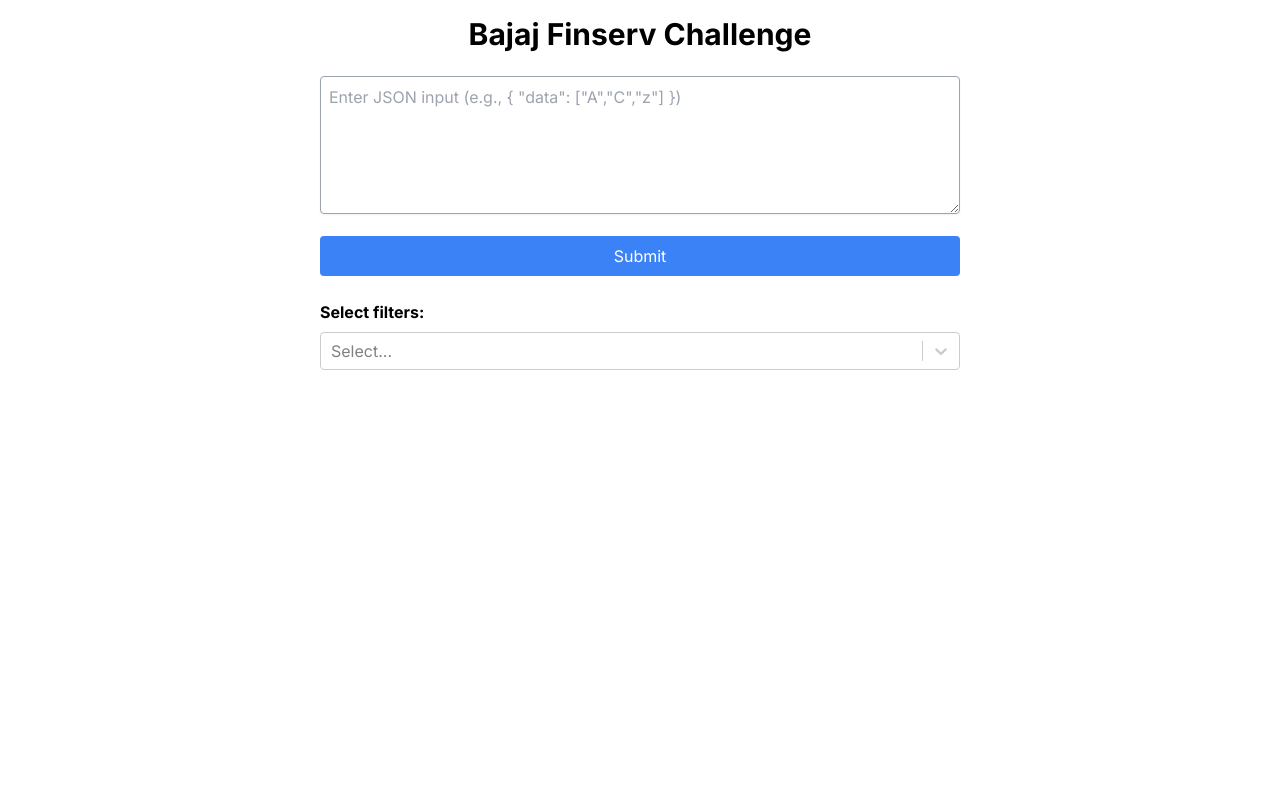
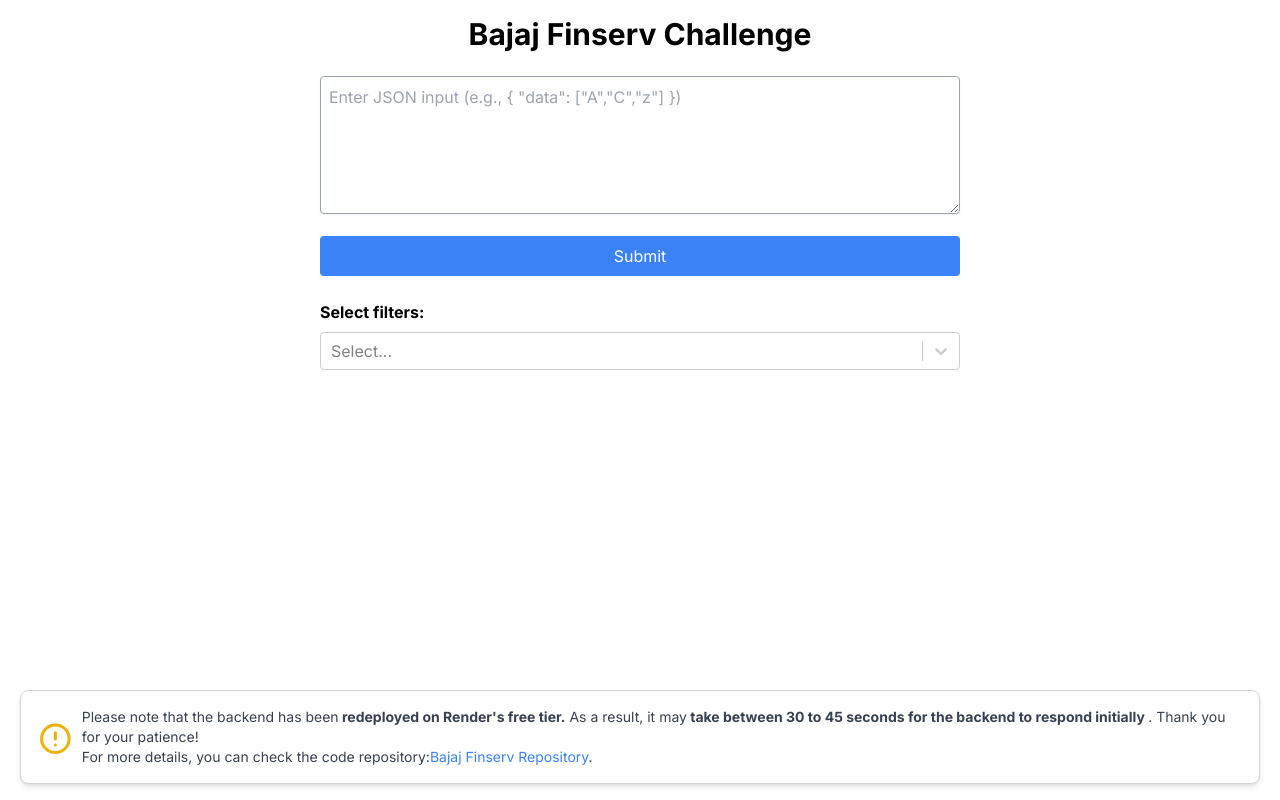
Before and after one commit to Balaganesh003/bajajfinserv, a Next.js app in the folder frontend/: page / in a window 1280 px wide. Built offline with nearby package versions, Linux system fonts and the light colour scheme.

Commit message:
chore: Update page styling and add filter message in App component

```diff
--- a/frontend/app/page.js
+++ b/frontend/app/page.js
@@ -69,7 +69,10 @@
   };
 
   return (
-    <div className="container mx-auto max-w-2xl p-4">
+    <div>
+
+    <div className="container mx-auto max-w-2xl p-4 mb-[150px]">
+
       <h1 className="text-3xl font-bold text-center mb-6">Bajaj Finserv Challenge</h1>
       <form onSubmit={handleSubmit} className="mb-6">
         <textarea
@@ -98,6 +101,20 @@
       </div>
       {renderFilteredResponse()}
       <ToastContainer />
+      </div>
+      <div class="fixed bottom-4 flex justify-center mx-5 bg-white border border-gray-300 rounded-lg shadow-md p-4">
+         <div class="flex items-center space-x-2">
+            <svg class="w-10 h- text-yellow-500" fill="none" stroke="currentColor" viewBox="0 0 24 24" xmlns="http://www.w3.org/2000/svg">
+                <path stroke-linecap="round" stroke-linejoin="round" stroke-width="2" d="M12 9v4m0 4h.01M21 12.9a9 9 0 10-18 0A9 9 0 0021 12.9z"></path>
+            </svg>
+            <p class="text-gray-700 text-sm">
+                Please note that the backend has been<b> redeployed on Render's free tier.</b> As a result, it may<b> take between 30 to 45 seconds for the backend to respond initially </b>. Thank you for your patience!
+            <br />
+                For more details, you can check the code repository:
+                <a href="https://github.com/Balaganesh003/bajajfinserv" target="_blank" class="text-blue-500 hover:underline">Bajaj Finserv Repository</a>.
+            </p>
+        </div>
+    </div>
     </div>
   );
 }
```
